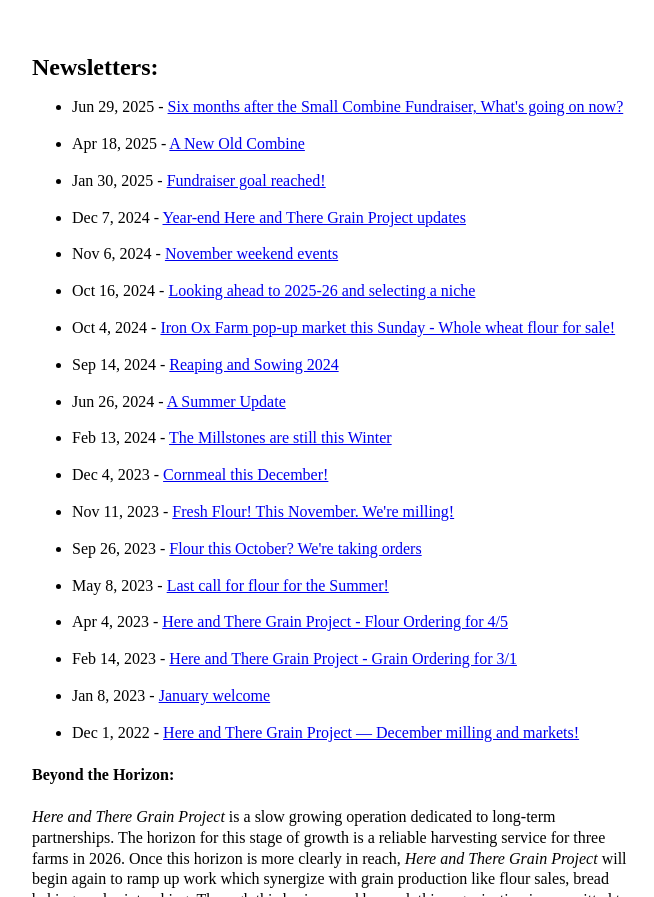
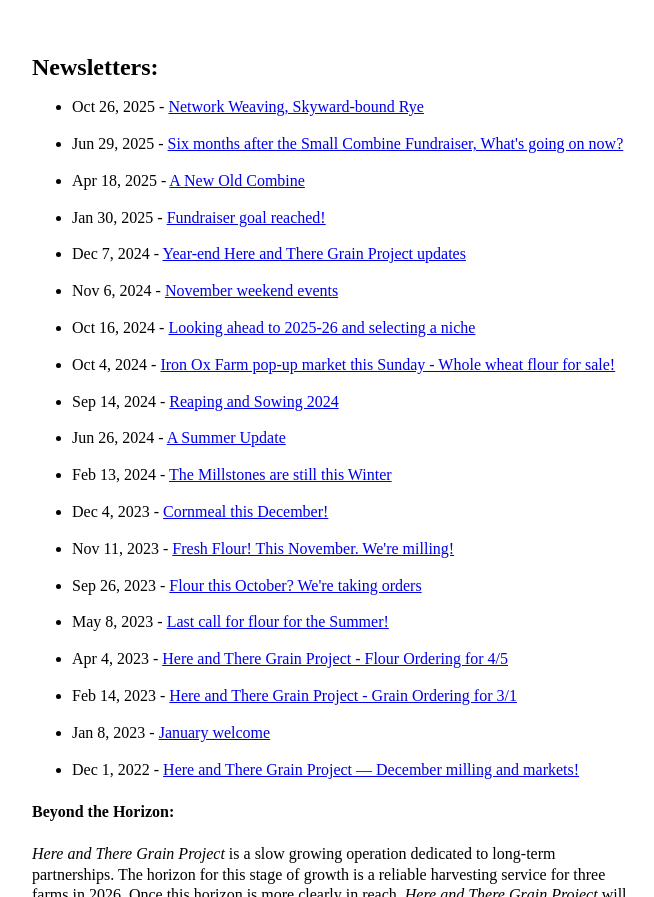
Before and after one commit to drewandrew/here-and-there, a website: page index.html in a window 1280 px wide. Shown: the part 3157-4054 px from the top of the page, without its empty margins (273-927 px from the left). Drawn offline with Linux system fonts and the light colour scheme.

Commit message:
Add Oct 2025 newsletter

```diff
--- a/index.html
+++ b/index.html
@@ -105,6 +105,11 @@
     <div class="newsletters">
       <h2>Newsletters:</h2>
       <ul>
+        <li>
+          <div>
+            <p>Oct 26, 2025 - <a href="https://mailchi.mp/ea576df4b7b5/network-weaving-skyward-bound-rye">Network Weaving, Skyward-bound Rye</a></p>
+          </div>
+        </li>
         <li>
           <div>
             <p>Jun 29, 2025 - <a href="https://mailchi.mp/e250bec5cb67/six-months-after-the-small-combine-fundraiser-whats-going-on-now">Six months after the Small Combine Fundraiser, What's going on now?</a></p>
```
